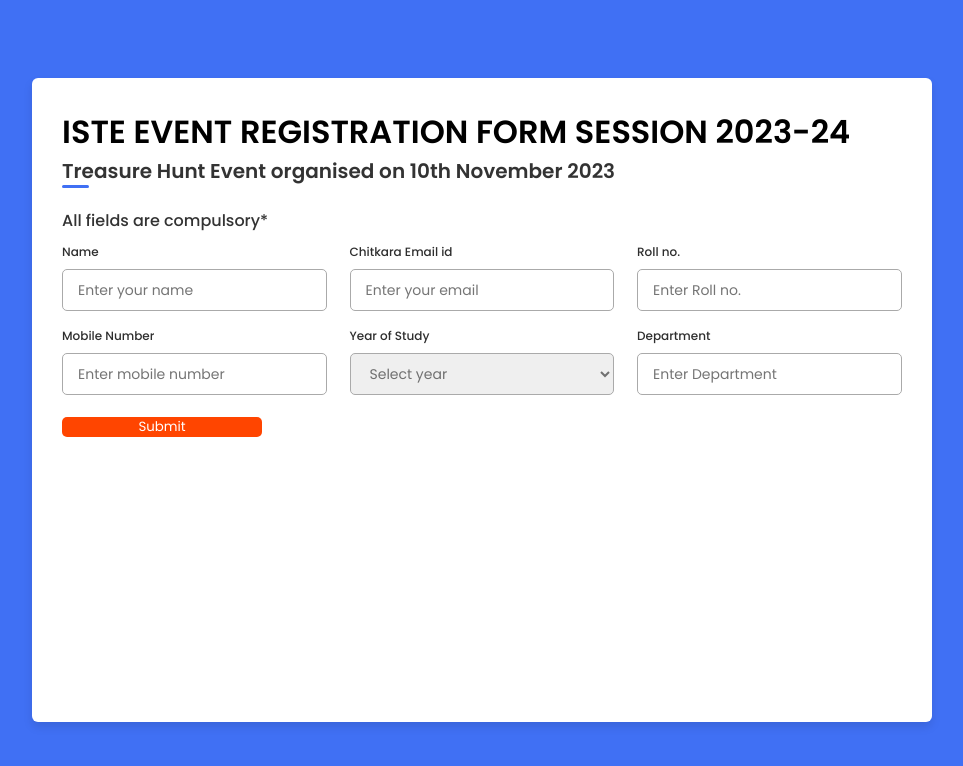
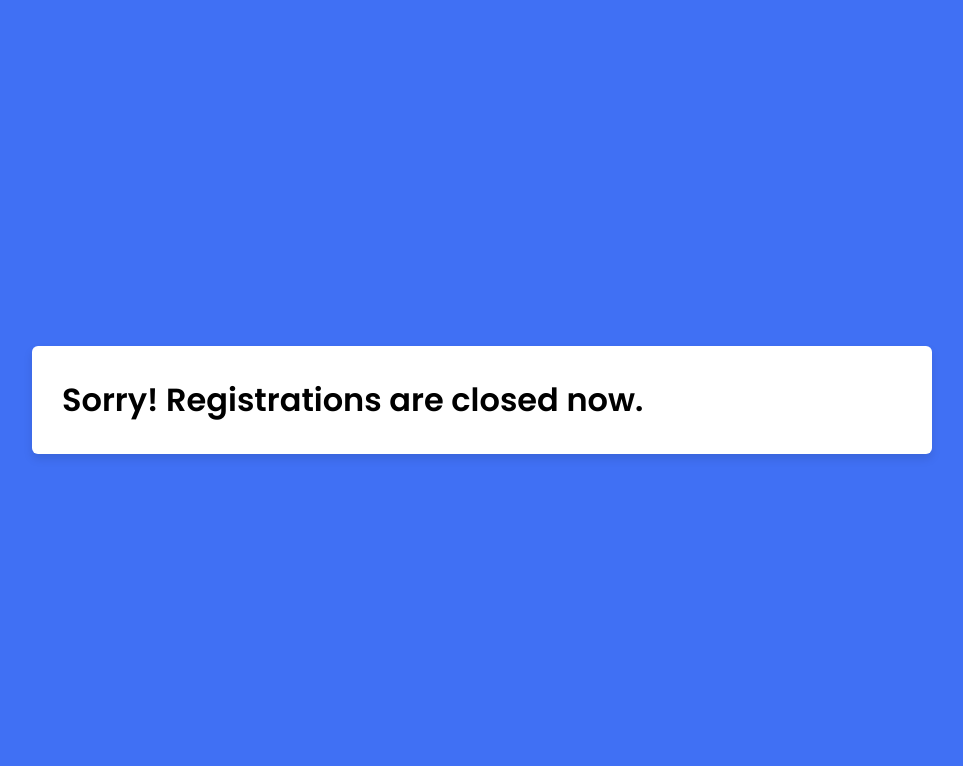
Before and after one commit to FahaamKhan628444/iste, a plain HTML site: page index.html in a window 1280 px wide. Shown: the whole page, without its empty margins (158-1121 px from the left). Drawn offline with nearby package versions, Linux system fonts and the light colour scheme.

Commit message:
Update index.html

```diff
--- a/index.html
+++ b/index.html
@@ -16,8 +16,8 @@
 </head>
 <body>
     <div class="container">
-        <h1>ISTE EVENT REGISTRATION FORM SESSION 2023-24</h1>
-        <header>Treasure Hunt Event organised on 10th November 2023</header>
+        <h1>Sorry! Registrations are closed now.</h1>
+<!--         <header>Treasure Hunt Event organised on 10th November 2023</header>
         <form method="post" action="https://script.google.com/macros/s/AKfycbz74neBG733z2e_0CVBu35yk5_CquJREZG4dBuB96S-DvcLyA9G9S4goaQqjIW8rmJ6PQ/exec" name="contact-form" >
             <div class="form first">
                 <form name="submit-to-google-sheet">
@@ -63,7 +63,7 @@
                         </div>
                     </div>
                     <input type="submit" value="Submit" id="submit">
-                </div>
+                </div> -->
 
                 <!-- <div class="details ID">
 
```
